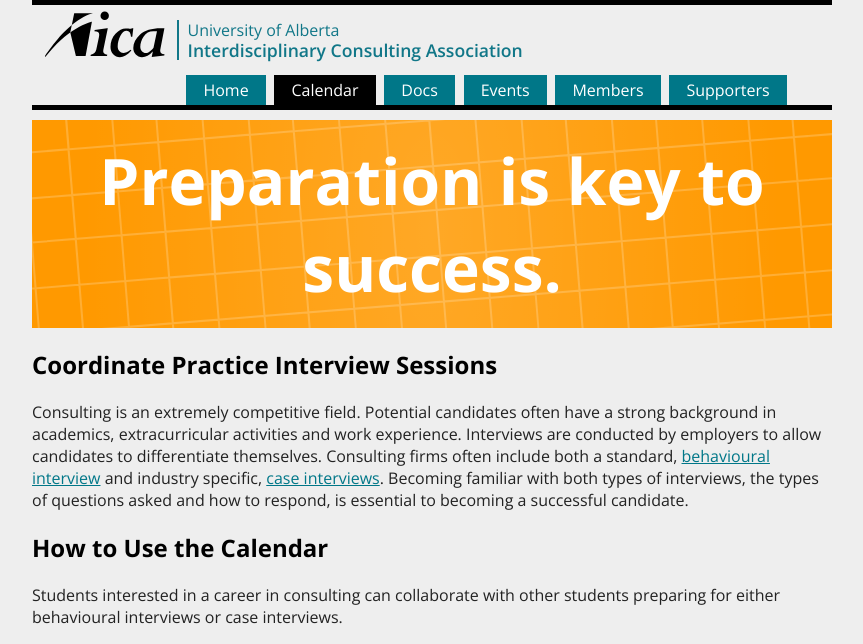
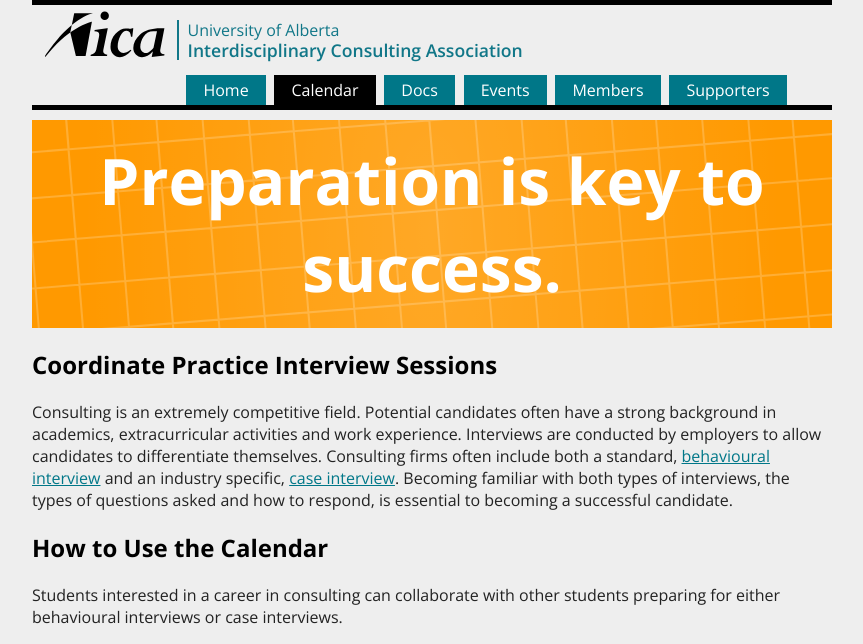
Before and after one commit to UAlbertaConsulting/ica.ualberta.ca, a Jekyll site: the page built from pages/calendar.md, in a window 1280 px wide, cut to the strip 0-644 px from the top of the page. Shown: the whole strip, without its empty margins (208-1071 px from the left). Built offline with Jekyll 4.4.1, drawn with Linux system fonts in a browser that asks for light colours; comment, search, counter and statistics services are not loaded.

Commit message:
Update calendar.md

```diff
--- a/pages/calendar.md
+++ b/pages/calendar.md
@@ -9,7 +9,7 @@ tagline_color: "#F90"
 
 ## Coordinate Practice Interview Sessions
 
-Consulting is an extremely competitive field. Potential candidates often have a strong background in academics, extracurricular activities and work experience. Interviews are conducted by employers to allow candidates to differentiate themselves. Consulting firms often include both a standard, <a href="https://alis.alberta.ca/ep/eps/tips/tips.html?EK=161" target="_blank">behavioural interview</a> and industry specific, [case interviews](http://www.insideconsulting.com/Case%20Interviews.htm). Becoming familiar with both types of interviews, the types of questions asked and how to respond, is essential to becoming a successful candidate.
+Consulting is an extremely competitive field. Potential candidates often have a strong background in academics, extracurricular activities and work experience. Interviews are conducted by employers to allow candidates to differentiate themselves. Consulting firms often include both a standard, <a href="https://alis.alberta.ca/ep/eps/tips/tips.html?EK=161" target="_blank">behavioural interview</a> and an industry specific, <a href="http://www.insideconsulting.com/Case%20Interviews.htm" target="_blank">case interview</a>. Becoming familiar with both types of interviews, the types of questions asked and how to respond, is essential to becoming a successful candidate.
 
 ## How to Use the Calendar
 
```
